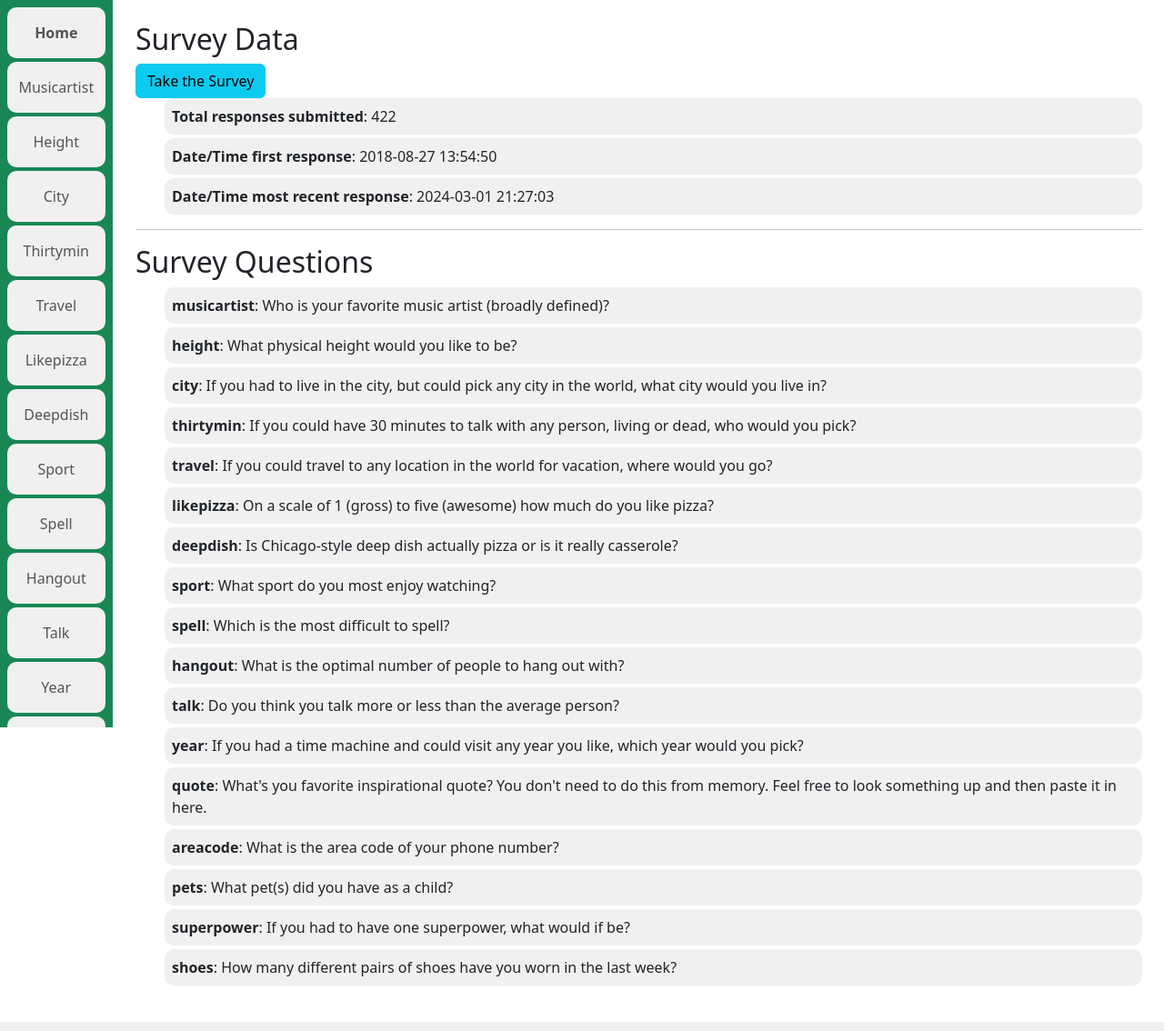
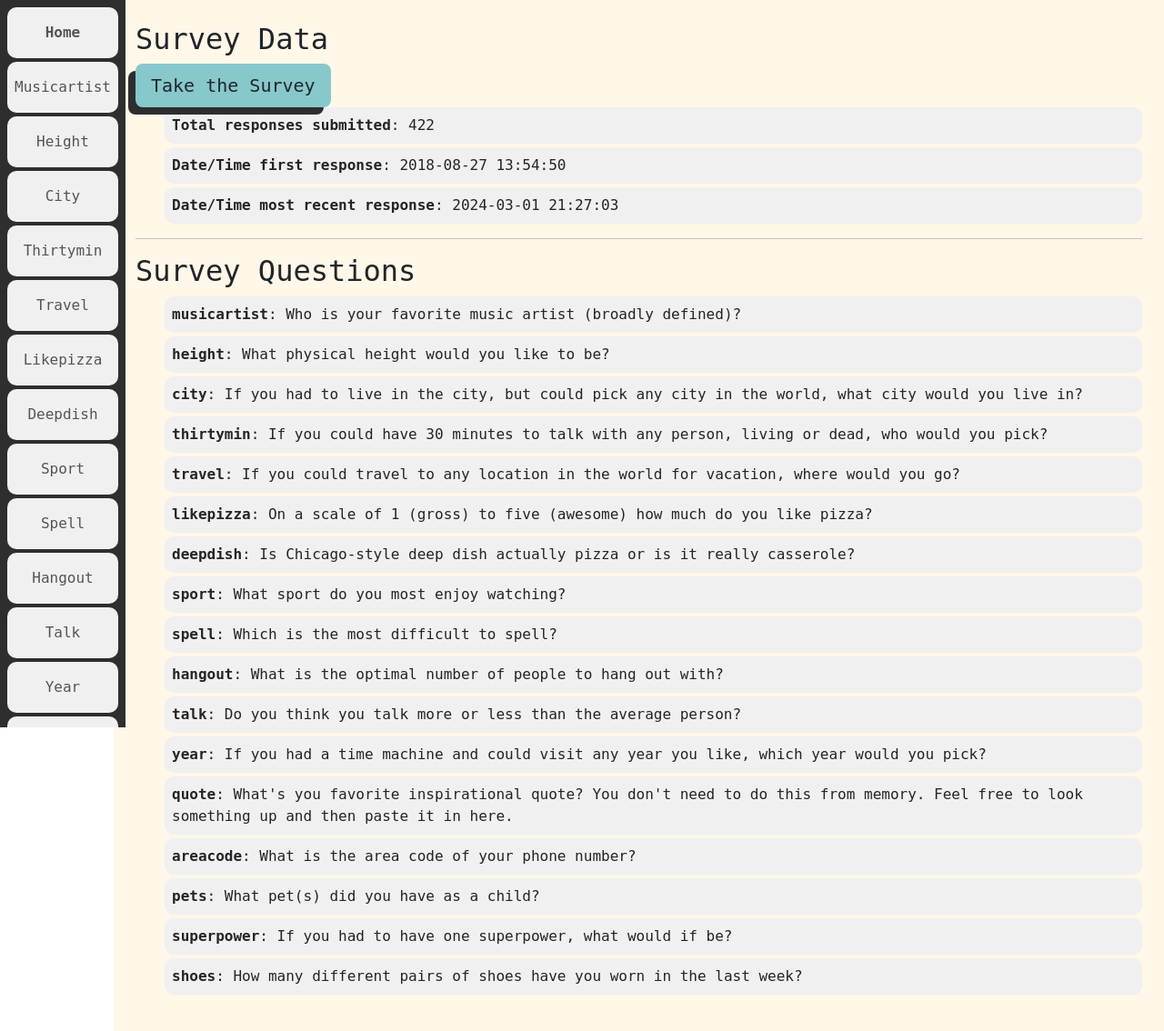
Before and after one commit to IWU-CS253/cs253-bootstrap-funsurvey-kaylee_ben_ethan_sam, a Flask app: page / in a window 1280 px wide. Shown: the whole page at 91% size. Run offline with Flask 3, Linux system fonts and the light colour scheme.

Commit message:
Changed font and added basic color scheme

```diff
--- a/static/style.css
+++ b/static/style.css
@@ -1,3 +1,7 @@
+* {
+    font-family: monospace, sans-serif;
+}
+
 .container {
     display: flex;
     flex-direction: row;
@@ -31,3 +35,12 @@ li {
     background-color: #ffcccc;
     margin-bottom: 10px;
 }
+
+#nav_bg {
+    background-color: #2e2e2e;
+}
+
+#survey_btn {
+    box-shadow: #2e2e2e -8px 8px;
+    background-color: #86c8cb;
+}
--- a/templates/index.html
+++ b/templates/index.html
@@ -2,7 +2,7 @@
 {% block body %}
     <h2>Survey Data</h2>
 
-    <a class="btn btn-info" href="https://docs.google.com/forms/d/e/1FAIpQLSfWw-znStt5iF2Dc7eIoXNn24Ulxhm9fEDVggtAxoAyXLfyIA/viewform">Take the Survey</a>
+    <a id="survey_btn" class="btn btn-lg" href="https://docs.google.com/forms/d/e/1FAIpQLSfWw-znStt5iF2Dc7eIoXNn24Ulxhm9fEDVggtAxoAyXLfyIA/viewform">Take the Survey</a>
     <ul>
         <li><b>Total responses submitted</b>: {{ responses }} </li>
         <li><b>Date/Time first response</b>: {{ first }}</li>
--- a/templates/layout.html
+++ b/templates/layout.html
@@ -10,7 +10,7 @@
 <body>
 
 <div class="d-flex">
-    <nav class="navbar overflow-y-auto position-fixed navbar-light bg-success flex-column vh-100 p-2">
+    <nav id="nav_bg" class="navbar overflow-y-auto position-fixed navbar-light flex-column vh-100 p-2">
         <ul class="navbar-nav w-100 text-center">
             <li class="nav-item">
                 <a class="nav-link fw-bold" href="{{ url_for('home') }}">Home</a>
@@ -25,7 +25,7 @@
         </ul>
     </nav>
 
-    <div class="page p-4" style="margin-left: 125px">
+    <div class="page p-4" style="margin-left: 125px; background-color: #fff7e8">
         {% for message in get_flashed_messages() %}
             <div class="flash">{{ message }}</div>
         {% endfor %}
```
